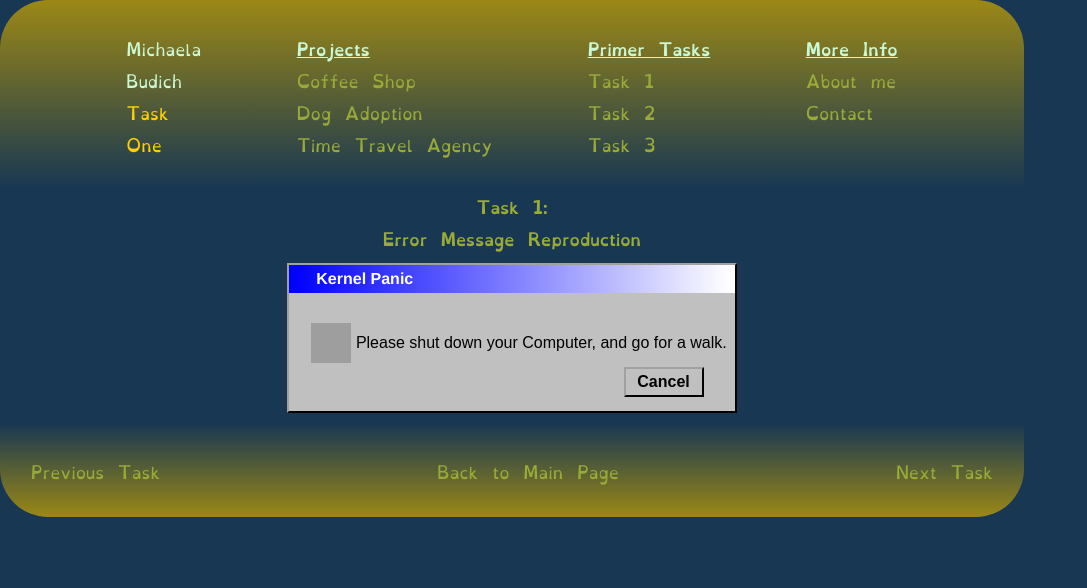
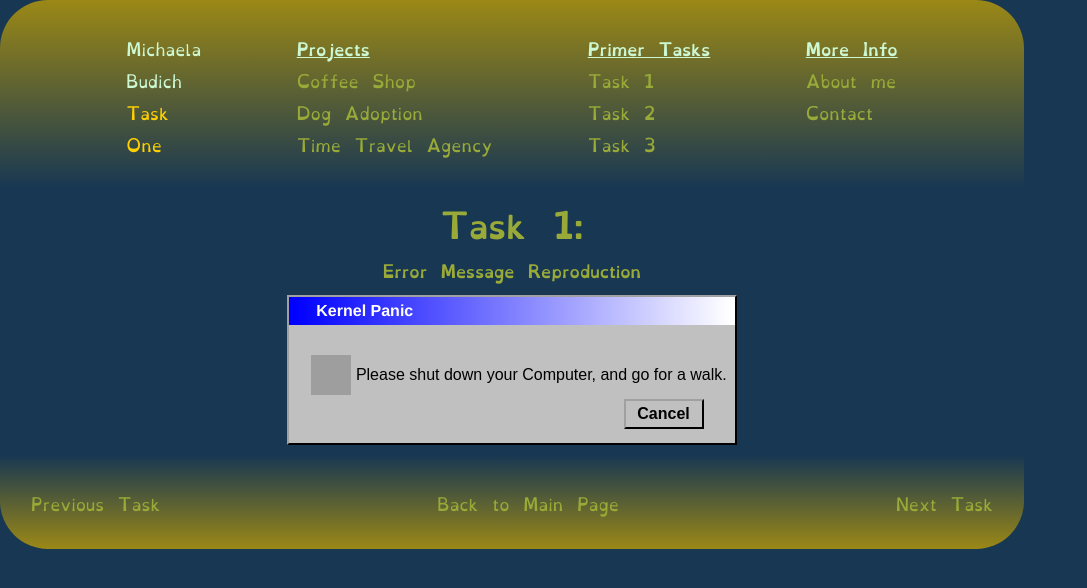
Before and after one commit to Arokh-web/main-page, a plain HTML site: page tasks/task1.html in a window 1280 px wide. Shown: the whole page, without its empty margins (0-1087 px from the left). Drawn offline with Linux system fonts and the light colour scheme.

Commit message:
task page change

```diff
--- a/tasks/task1.html
+++ b/tasks/task1.html
@@ -27,7 +27,7 @@
         <li class="list-point"><a href="contact.html">Contact</a></li>
     </ul>
     </ul>
-    <div id="headline">Task 1: <br>Error Message Reproduction</div>
+    <div id="headline"><h1>Task 1: </h1>Error Message Reproduction</div>
     <div id="funindex-container"><iframe src="funindex.html" width="500" height="170" id="iframe-container"></iframe></funindex></div>
 <div id="footer">
     <ul class="footer">
```
